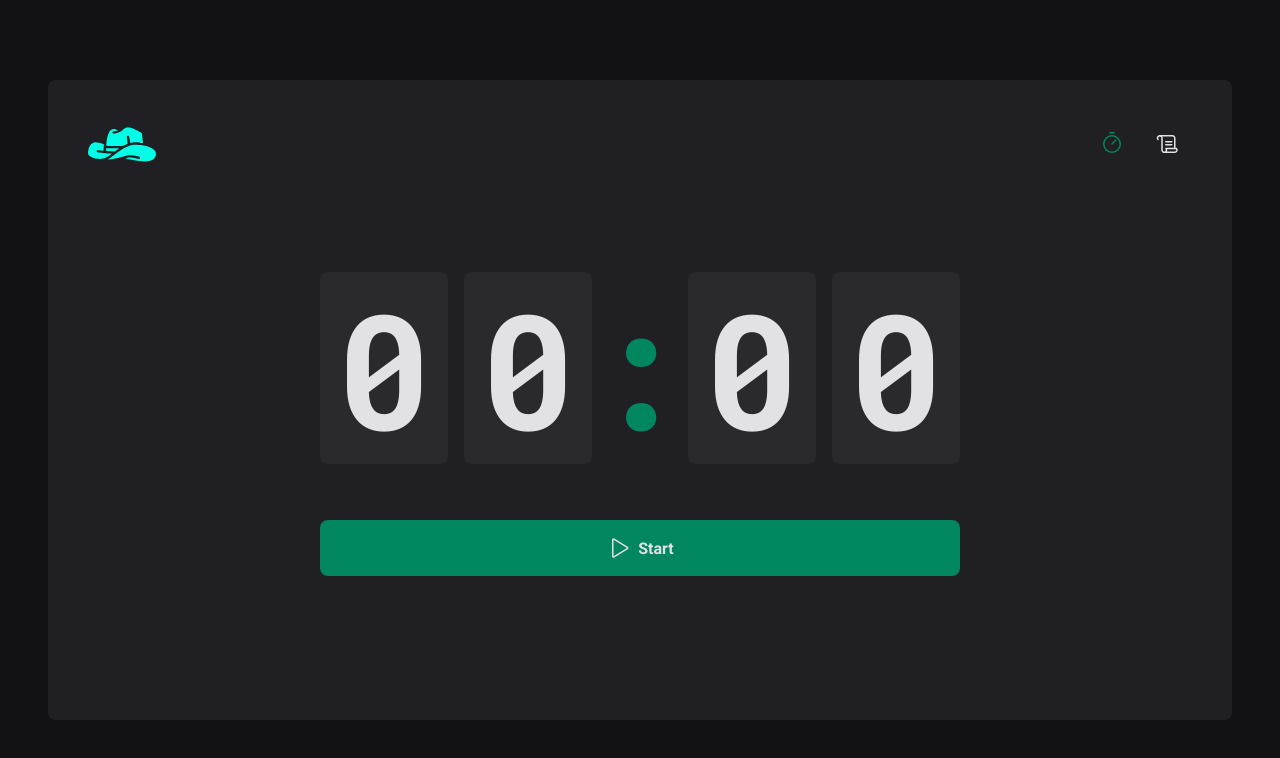
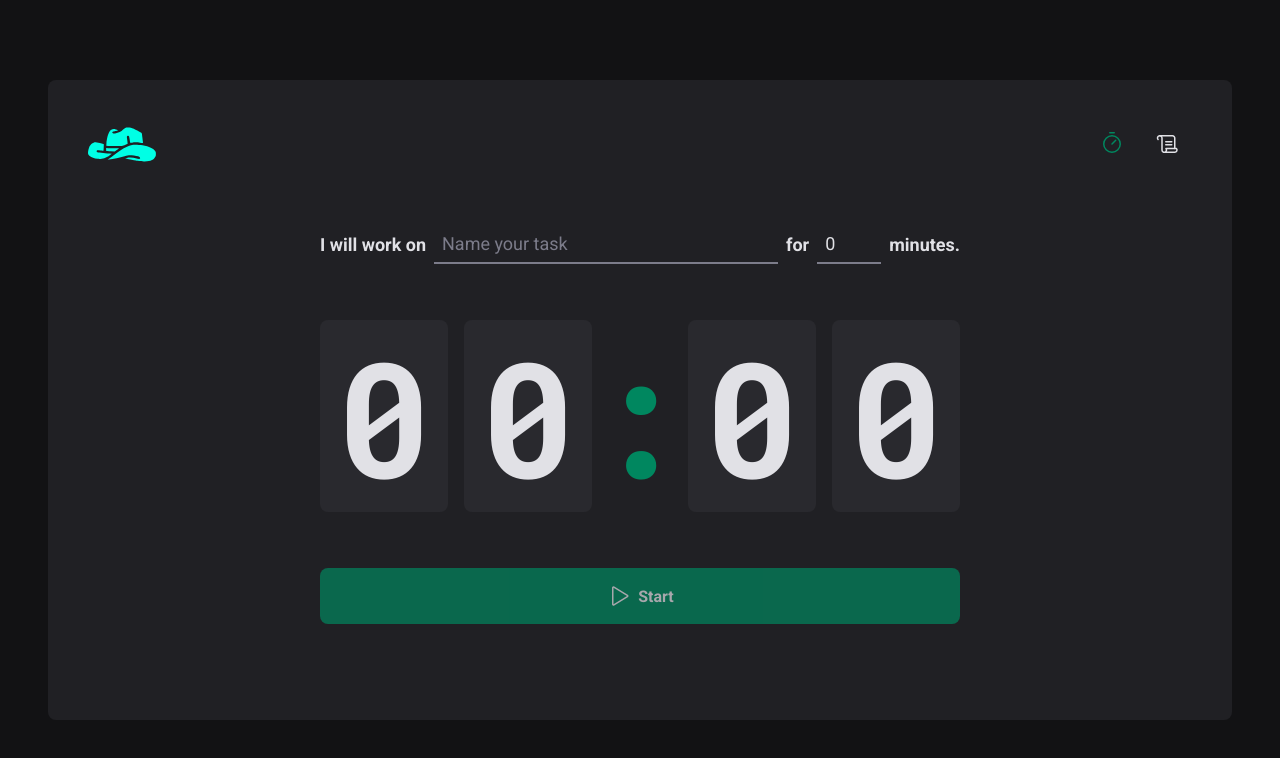
Before and after one commit to pedrofnuness/ws-timer, a React (Vite) app: page / in a window 1280 px wide. Shown: the top 758 px of the page. Built offline with nearby package versions, Linux system fonts and the light colour scheme.

Commit message:
chore: separated context into components

```diff
--- a/src/pages/Home/Home.tsx
+++ b/src/pages/Home/Home.tsx
@@ -1,9 +1,8 @@
-import { createContext, useEffect, useState } from 'react';
+import { createContext, useState } from 'react';
+import * as zod from 'zod';
 import { HandPalm, Play } from 'phosphor-react'
-import { useForm } from 'react-hook-form';
 import { zodResolver } from '@hookform/resolvers/zod';
-import * as zod from 'zod';
-import { differenceInSeconds } from 'date-fns';
+import { useForm, FormProvider } from 'react-hook-form';
 
 import * as Styled from './styles';
 import NewCycleForm from './components/NewCycleForm';
@@ -19,18 +18,43 @@
 }
 
 interface CyclesContextType {
+  amountSecondsPassed: number;
+  activeCycleId: string | null;
   activeCycle: Cycle | undefined;
-  activeCycleId: string | null;
   markCurrentCycleAsFinished: () => void;
+  setSecondsPassed: (seconds: number) => void;
 }
 
 export const CyclesContext = createContext({} as CyclesContextType)
 
+const newCycleFormValidationSchema = zod.object({
+  task: zod.string().min(1, 'Enter the task'),
+  minutesAmount: zod.number().min(5).max(60)
+});
+
+type NewCycleFormData = zod.infer<typeof newCycleFormValidationSchema>;
+
 export function Home() {
   const [cycles, setCycles] = useState<Cycle[]>([]);
   const [activeCycleId, setActiveCycleId] = useState<string | null>(null);
+  const [amountSecondsPassed, setAmountSecondsPassed] = useState(0);
+
+
+  const newCycleForm = useForm<NewCycleFormData>({
+    resolver: zodResolver(newCycleFormValidationSchema),
+    defaultValues: {
+      task: '',
+      minutesAmount: 0,
+    }
+  });
 
   const activeCycle = cycles.find(cycle => cycle.id === activeCycleId);
+
+  const { handleSubmit, watch, reset } = newCycleForm;
+
+  function setSecondsPassed(seconds: number) {
+    setAmountSecondsPassed(seconds);
+  }
 
   function markCurrentCycleAsFinished() {
     setCycles(state => state.map(cycle => {
@@ -42,19 +66,19 @@
     }));
   }
 
-  // function handleCreateNewCycle(data: NewCycleFormData) {
-  //   const newCycle: Cycle = {
-  //     id: String(new Date().getTime()),
-  //     task: data.task,
-  //     minutesAmount: data.minutesAmount,
-  //     startDate: new Date()
-  //   };
+  function handleCreateNewCycle(data: NewCycleFormData) {
+    const newCycle: Cycle = {
+      id: String(new Date().getTime()),
+      task: data.task,
+      minutesAmount: data.minutesAmount,
+      startDate: new Date()
+    };
 
-  //   setCycles(state => [...state, newCycle]);
-  //   setActiveCycleId(newCycle.id);
-  //   setAmountSecondsPassed(0);
-  //   reset();
-  // }
+    setCycles(state => [...state, newCycle]);
+    setActiveCycleId(newCycle.id);
+    setAmountSecondsPassed(0);
+    reset();
+  }
 
   function handleInterruptCycle() {
     setCycles(state => state.map(cycle => {
@@ -68,16 +92,24 @@
     setActiveCycleId(null);
   }
 
-  // const task = watch('task');
-  // const isSubmitDisabled = !task;
+  const task = watch('task');
+  const isSubmitDisabled = !task;
 
   return (
     <Styled.HomeContainer>
-      <form /*onSubmit={handleSubmit(handleCreateNewCycle)}*/ action="">
+      <form onSubmit={handleSubmit(handleCreateNewCycle)} action="">
         <CyclesContext.Provider
-          value={{ activeCycle, activeCycleId, markCurrentCycleAsFinished }}
+          value={{
+            activeCycle,
+            activeCycleId,
+            amountSecondsPassed,
+            setSecondsPassed,
+            markCurrentCycleAsFinished,
+          }}
         >
-          {/* <NewCycleForm /> */}
+          <FormProvider {...newCycleForm}>
+            <NewCycleForm />
+          </FormProvider>
           <Countdown />
         </CyclesContext.Provider>
 
@@ -87,7 +119,7 @@
             Stop
           </Styled.StopCountdownButton>
         ): (
-          <Styled.StartCountdownButton /*disabled={isSubmitDisabled}*/ type="submit">
+          <Styled.StartCountdownButton disabled={isSubmitDisabled} type="submit">
             <Play size={24}/>
             Start
           </Styled.StartCountdownButton>
--- a/src/pages/Home/components/Countdown/index.tsx
+++ b/src/pages/Home/components/Countdown/index.tsx
@@ -1,15 +1,16 @@
-import React, { useState, useEffect, useContext } from 'react'
-import * as Styled from './styles'
+import { useEffect, useContext } from 'react'
 import { differenceInSeconds } from 'date-fns';
 import { CyclesContext } from '../../Home';
+import * as Styled from './styles'
 
 export default function Countdown() {
   const {
     activeCycle,
     activeCycleId,
-    markCurrentCycleAsFinished
+    markCurrentCycleAsFinished,
+    amountSecondsPassed,
+    setSecondsPassed
   } = useContext(CyclesContext);
-  const [amountSecondsPassed, setAmountSecondsPassed] = useState(0);
 
   const totalSeconds = activeCycle ? activeCycle.minutesAmount * 60 : 0;
 
@@ -25,10 +26,10 @@
 
         if (secondsDifference >= totalSeconds) {
           markCurrentCycleAsFinished()
-          setAmountSecondsPassed(totalSeconds)
+          setSecondsPassed(totalSeconds)
           clearInterval(interval)
         } else {
-          setAmountSecondsPassed(secondsDifference);
+          setSecondsPassed(secondsDifference);
         }
       }, 1000)
     }
@@ -36,7 +37,13 @@
     return () => {
       clearInterval(interval)
     }
-  }, [activeCycle, activeCycleId, totalSeconds, markCurrentCycleAsFinished])
+  }, [
+      activeCycle,
+      activeCycleId,
+      totalSeconds,
+      markCurrentCycleAsFinished,
+      setSecondsPassed
+    ])
 
   const currentSeconds = activeCycle ? totalSeconds - amountSecondsPassed : 0;
 
@@ -52,8 +59,6 @@
     }
   }, [minutes, seconds, activeCycle])
 
-
-
   return (
     <Styled.Countdowncontainer>
       <span>{minutes[0]}</span>
--- a/src/pages/Home/components/NewCycleForm/index.tsx
+++ b/src/pages/Home/components/NewCycleForm/index.tsx
@@ -1,25 +1,11 @@
-import React from 'react'
-import * as zod from 'zod';
-import { zodResolver } from '@hookform/resolvers/zod';
-import { useForm } from 'react-hook-form';
+import { useContext } from 'react'
+import { useFormContext } from 'react-hook-form';
 import * as Styled from './styles'
-
-const newCycleFormValidationSchema = zod.object({
-  task: zod.string().min(1, 'Enter the task'),
-  minutesAmount: zod.number().min(5).max(60)
-});
-
-type NewCycleFormData = zod.infer<typeof newCycleFormValidationSchema>;
-
+import { CyclesContext } from '../../Home';
 
 export default function NewCycleForm() {
-  const { register, handleSubmit, watch, reset } = useForm<NewCycleFormData>({
-    resolver: zodResolver(newCycleFormValidationSchema),
-    defaultValues: {
-      task: '',
-      minutesAmount: 0,
-    }
-  });
+  const { activeCycle } = useContext(CyclesContext);
+  const { register } = useFormContext();
 
   return (
     <Styled.FormContainer>
```
